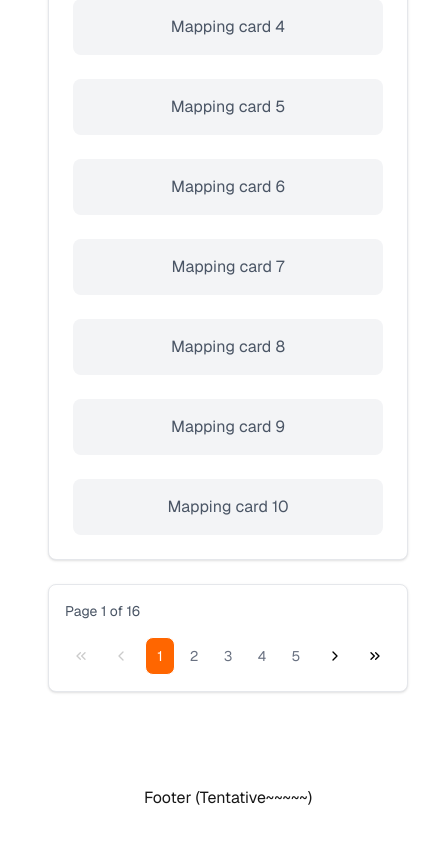
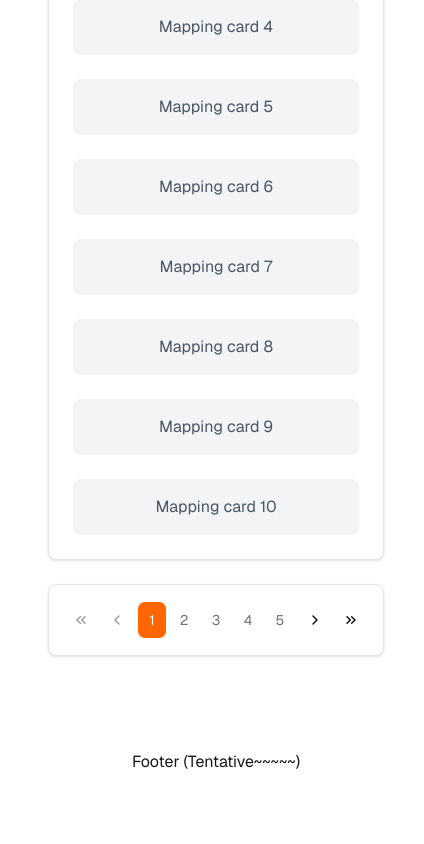
Before and after one commit to Scarletra/project-test-fernando-valentino-sitinjak, a Next.js app: page / in a window 390 px wide. Shown: the part 600-1444 px from the top of the page, 424 px wide, since content can reach past the window. Built offline with nearby package versions, Linux system fonts and the light colour scheme.

Commit message:
feat: Centerize pagination element and reduce gap between char

```diff
--- a/src/app/sections/IdeasSection.tsx
+++ b/src/app/sections/IdeasSection.tsx
@@ -137,18 +137,14 @@ const ListPost = () => {
 
         {/* Pagination */}
         {totalPages > 1 && (
-          <div className="bg-white rounded-lg shadow-sm border border-gray-200 p-4">
+          <div className="bg-white rounded-lg shadow-sm border border-gray-200 p-4 flex justify-center items-center">
             <div className="flex flex-col sm:flex-row sm:items-center sm:justify-between gap-4">
-              <div className="text-sm text-gray-600 sm:hidden">
-                Page {currentPage} of {totalPages}
-              </div>
-
               {/* Pagination controls */}
-              <div className="flex items-center justify-center sm:justify-start gap-2">
+              <div className="flex items-center justify-center sm:justify-start gap-1">
                 <button
                   onClick={() => handlePageChange(1)}
                   disabled={currentPage === 1}
-                  className="p-2 text-sm text-black cursor-pointer disabled:opacity-20 disabled:cursor-not-allowed"
+                  className="p-2 text-sm text-black cursor-pointer disabled:opacity-40 disabled:cursor-not-allowed"
                   title="First page"
                 >
                   <ChevronsLeft className="h-4 w-4" />
@@ -157,14 +153,14 @@ const ListPost = () => {
                 <button
                   onClick={() => handlePageChange(currentPage - 1)}
                   disabled={currentPage === 1}
-                  className="p-2 text-sm text-black cursor-pointer disabled:opacity-20 disabled:cursor-not-allowed"
+                  className="p-2 text-sm text-black cursor-pointer disabled:opacity-40 disabled:cursor-not-allowed"
                   title="Previous page"
                 >
                   <ChevronLeft className="h-4 w-4" />
                 </button>
 
                 {/* Page numbers */}
-                <div className="flex items-center gap-1">
+                <div className="flex items-center gap-0.5">
                   {generatePaginationNumbers().map((page, index) => (
                     <button
                       key={index}
@@ -183,7 +179,7 @@ const ListPost = () => {
                 <button
                   onClick={() => handlePageChange(currentPage + 1)}
                   disabled={currentPage === totalPages}
-                  className="p-2 text-sm text-black cursor-pointer disabled:opacity-20 disabled:cursor-not-allowed"
+                  className="p-2 text-sm text-black cursor-pointer disabled:opacity-40 disabled:cursor-not-allowed"
                   title="Next page"
                 >
                   <ChevronRight className="h-4 w-4" />
@@ -192,7 +188,7 @@ const ListPost = () => {
                 <button
                   onClick={() => handlePageChange(totalPages)}
                   disabled={currentPage === totalPages}
-                  className="p-2 text-sm text-black cursor-pointer disabled:opacity-20 disabled:cursor-not-allowed"
+                  className="p-2 text-sm text-black cursor-pointer disabled:opacity-40 disabled:cursor-not-allowed"
                   title="Last page"
                 >
                   <ChevronsRight className="h-4 w-4" />
```
